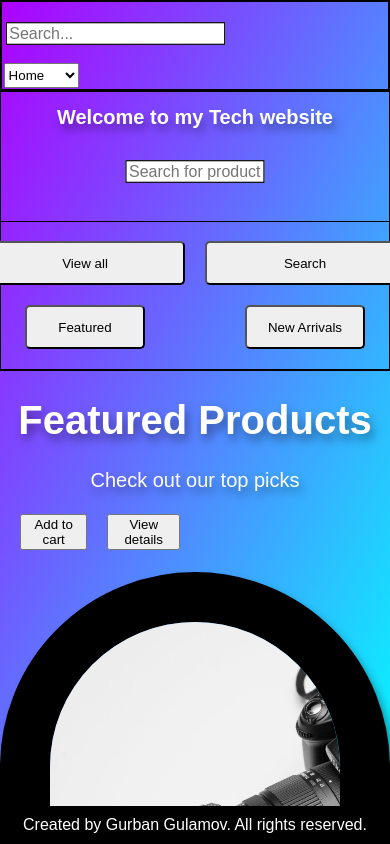
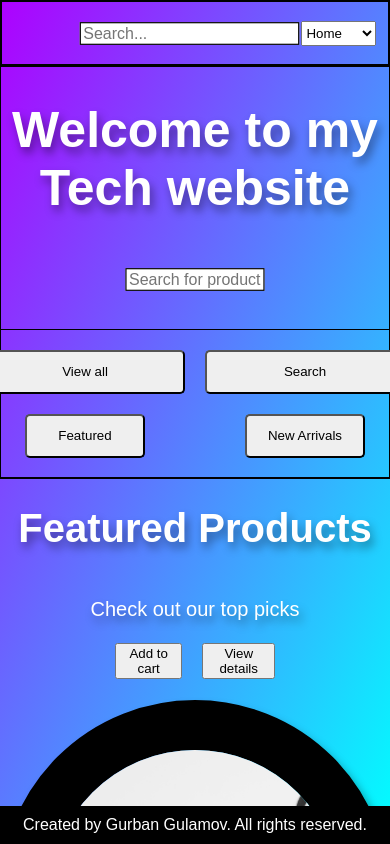
Before and after one commit to AaronGulman/Tech-website, a plain HTML site: page index.html in a window 390 px wide. Drawn offline with Linux system fonts and the light colour scheme.

Commit message:
Mobile version optimized

```diff
--- a/styles.css
+++ b/styles.css
@@ -218,92 +218,214 @@ img:hover {
 
 /* ----------------------------------------------------------------------------------------- */
 
-@media only screen and (max-width: 815px) {
-	#heading1{
-		font-size: 10px;
-		display: flex;
-		justify-content: center;
-		align-items: center;
-		text-align: center;
-		flex-direction: column;
-		border: 1px solid black;
-		position: relative;
+html,
+body {
+	height:100vh;
+	margin:0;
+	padding: 0;
+	background: linear-gradient(to bottom right, #ae00ff,#00ffff ) ;
+	color: #ffff;
+	overflow: hidden;
+	overflow-y: scroll;
+	font-family: sans-serif;
+}
+
+
+#header {
+	display: flex;
+	align-items: center;
+	padding: 0.1rem;
+	border: 2px solid black;
+	position: relative;
+	justify-content: right;
 
 }
-#header {
-	display: block;
+
+.selectOpt{
+	display: flex;
+	height: 25px;
+	margin-right: 10px;
 	position: relative;
+}
+
+#heading1 {
+	display: flex;
 	justify-content: center;
 	align-items: center;
 	text-align: center;
-}
-
-#headBtn {
-	display: block;
-	position: relative;
-	justify-content: center;
-	align-items: center;
-	text-align: center;
-
-}
-
-#main_buttons {
-	display: flex;
-	justify-content: center;
-	margin-top: 20px;
+	flex-direction: column;
+	font-size: 25px;
 	border: 1px solid black;
 	position: relative;
-	min-width: 25%;
-	padding: 5%;
-}
-
-#topBtn {
-	display: flex;
-	min-width: 25%
-
-}
-
-#bottomBtn {
-	display: flex;
-	min-width: 25%;
-
-
-}
-
-#buttonsTop,
-#buttonsBottom {
-  display: block;
-  justify-content: center;
-  align-items: center;
-  position: relative;
+	text-shadow: 3px 6px 10px rgba(0,0,0, 0.4);
 
 
 }
 
 
-input {
-	display: block;
+
+#main_buttons {
+	display: flex;
+	align-items: center;
+	text-align: center;
+	justify-content: center;
+	margin-top: 20px;
+	border: 1px solid black;
 	position: relative;
+	padding: 5%;
+	gap: 20px;
+	min-width: 30%;
+	min-height: 30%;
+
+}
+
+#main_buttons div{
+	display: flex;
+	align-items: center;
+	text-align: center;
 	justify-content: center;
+	flex-direction:column;
+}
+
+.buttonsTop{
+	display: flex;
+	min-width: 30%;
+	flex-direction: column;
+	height: 20px;
+	width: 200px;
+	padding: 20px;
 	align-items: center;
+	text-align: center;
+	justify-content: center;
+	border-radius: 5px;
+
+}
+
+.buttonsBottom{
+	display: flex;
+	min-width: 30%;
+	flex-direction: column;
+	padding: 20px;
+	height: 20px;
+	width: 120px;
+	align-items: center;
+	text-align: center;
+	justify-content: center;
+	border-radius: 5px;
+	margin-top: 20px;
+
+}
+
+#searchProducts{
+	display: flex;
+	border: 1px solid black;
+	position: relative;
+	margin: 20px;
+	transform: scale(1.2);
+	width: 30%;
+}
+
+#search-box {
+	display: flex;
+	border: 1px solid black;
+	position: relative;
+	margin: 20px;
+	transform: scale(1.2);
+
 }
 
 #featuredProducts {
-	display: block;
+	display: flex;
 	position: relative;
 	justify-content: center;
 	align-items: center;
 	text-align: center;
+	text-shadow: 3px 6px 10px rgba(0,0,0, 0.4);
+	flex-direction: column;
+	font-size: 20px;
+
+}
+
+.featuredBtns{
+	display: flex;
+	min-width: 30%;
+	height: 20px;
+	width: 200px;
+	padding: 20px;
+	align-items: center;
+	text-align: center;
+	justify-content: center;
+	border-radius: 5px;
+	position: relative;
+	gap: 20px;
 }
 
 #footer {
-	position: fixed;
+	position: absolute;
 	align-items: center;
 	justify-content:center;
 	text-align: center;
+	border: 10px solid black;
 	width: 100vw;
+	bottom: 0;
+	background-color: black;
+
 
 }
 
+.gallery-wrap {
+	display: flex;
+	align-items: left;
+	justify-content: left;
+	margin: 5% auto;
+	overflow-x: scroll;
+	border: 50px solid black;
+	background: black;
+	border-radius: 2400px 2400px 2400px 2400px;
+	z-index: 1;
+	box-shadow: 4px 7px 10px rgba(0, 0, 0, 0.4);
+    }
+
+.gallery {
+	display: flex;
+	width: 900px;
+    }
+
+.gallery div {
+	width: 100%;
+	display: grid;
+	grid-template-columns: auto auto auto auto auto auto;
+	grid-gap: 30px;
+	padding: -10px;
+	flex: none;
+    }
+
+.gallery div img {
+	transition: transform 0.5s;
+
+
+    }
+
+.gallery::-webkit-scrollbar {
+	display: none;
+    }
+
+img {
+	height:400px;
+	width:600px;
+	box-sizing: border-box;
+	filter: grayscale(1)
 
 }
+img:hover {
+	filter: grayscale(0);
+	cursor: pointer;
+	transform: scale(1.1);
+    }
+
+
+
+/* .icon {
+	height: 300px;
+	width: 300px;
+} */
```
